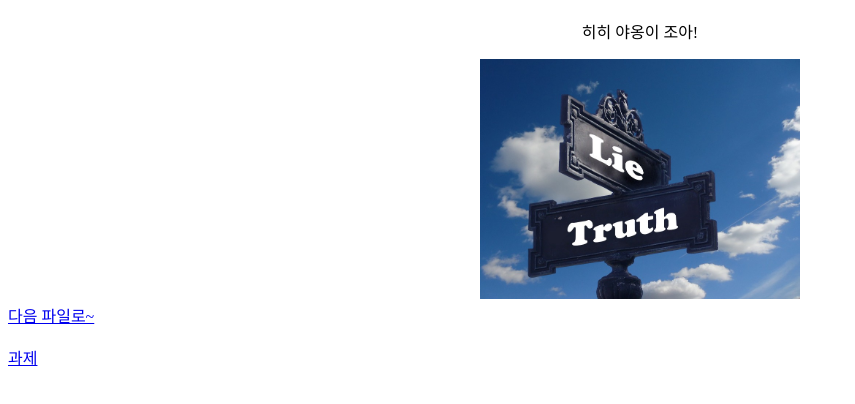
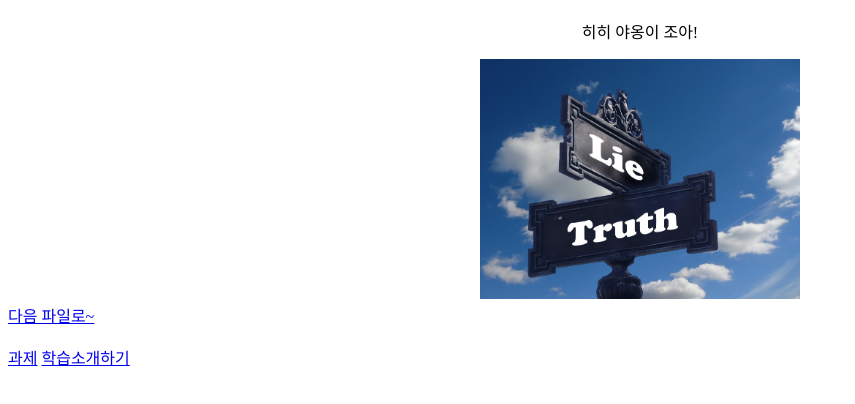
Before and after one commit to cutandpast/dlwlrmawoosik, a plain HTML site: page index.html in a window 1280 px wide. Shown: the part 70-474 px from the top of the page, without its empty margins (0-855 px from the left). Drawn offline with Linux system fonts and the light colour scheme.

Commit message:
Update index.html

```diff
--- a/index.html
+++ b/index.html
@@ -17,5 +17,6 @@
     <a href = "test.html">다음 파일로~</a>
     <br><br>
     <a href = "homework.html">과제</a>
+    <a href = "class.html">학습소개하기</a>
 </body>
 </html>
```
